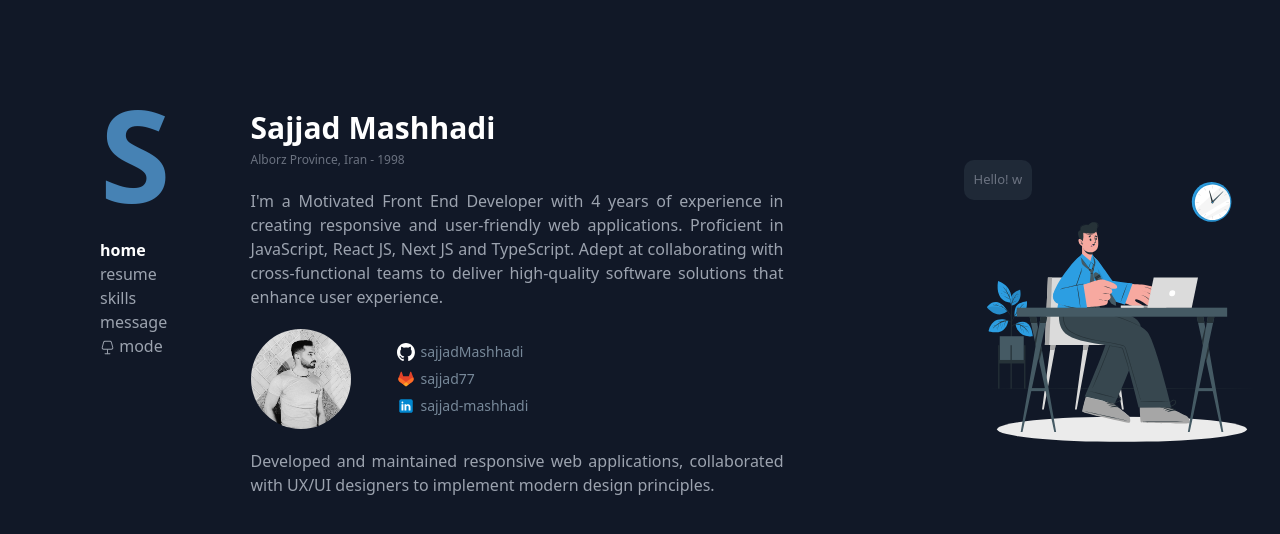
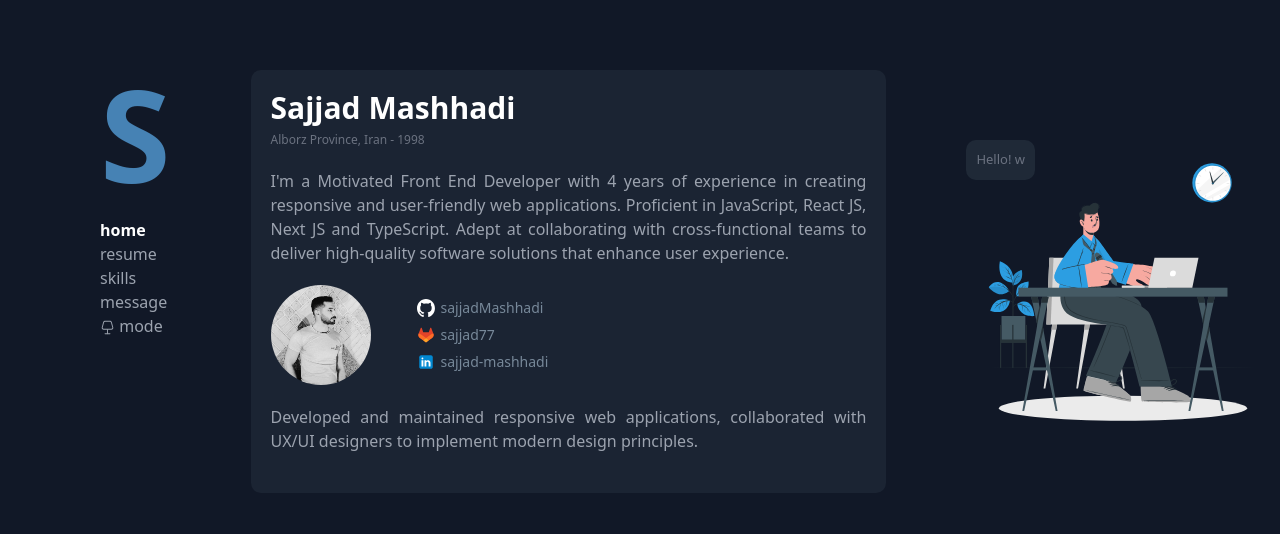
Before and after one commit to SajjadMashhadi/resume, a Next.js app: page / in a window 1280 px wide. Shown: the top 534 px of the page. Built offline with nearby package versions, Linux system fonts and the light colour scheme.

Commit message:
add background for main content sections

```diff
--- a/app/layout.tsx
+++ b/app/layout.tsx
@@ -22,11 +22,11 @@ export default function RootLayout({
     <html lang="en">
       <body className="inter.className">
         <ThemeProvider attribute="class" defaultTheme="dark" enableSystem>
-          <div className=" dark:bg-gray-900   dark:text-gray-400 min-h-screen flex flex-row justify-center xl:justify-evenly xl:pl-[100px]">
-            <div className="flex flex-col xl:gap-20 xl:flex-row w-[360px] sm:w-[580px] lg:w-[780px] xl:w-[1300px] xl:pt-[90px] justify-between  ">
+          <div className=" dark:bg-gray-900   dark:text-gray-400 text-gray-700 min-h-screen flex flex-row justify-center xl:justify-evenly xl:pl-[100px] pb-[20px] ">
+            <div className="flex flex-col xl:gap-20 xl:flex-row w-[360px] sm:w-[580px] lg:w-[780px] xl:w-[1300px] xl:pt-[70px] justify-between  ">
               <Navbar />
 
-              <div className="w-fit xl:w-[800px] mt-[20px] xl:mt-0">
+              <div className="w-fit xl:w-[800px] mt-[20px] xl:mt-0 h-fit bg-gray-50 dark:bg-[rgb(31_41_55_/_75%)] px-[20px] rounded-[10px] pb-[20px] ">
                 {children}
               </div>
 
--- a/app/page.tsx
+++ b/app/page.tsx
@@ -2,7 +2,7 @@ import Profile from "./ui/profile";
 
 export default function Home(): React.ReactNode {
   return (
-    <main className="pt-5 flex flex-col gap-5 xl:pr-[100px]">
+    <main className="pt-5 flex flex-col gap-5 ">
       <div>
         <h1 className="text-3xl font-bold dark:text-white">Sajjad Mashhadi</h1>
         <div className="text-[12px] text-gray-500 mt-[5px]">
--- a/app/resume/page.tsx
+++ b/app/resume/page.tsx
@@ -3,7 +3,7 @@ import Gallery from "@/app/ui/gallery";
 
 export default function Page() {
   return (
-    <div className="flex flex-row gap-[10px] pt-[30px]">
+    <div className="flex flex-row gap-[10px] pt-[10px]">
       <div className="flex flex-col items-center pt-[3px] gap-[5px]">
         <Image
           width={40}
@@ -20,7 +20,7 @@ export default function Page() {
           src="/nahira.JFIF"
           alt="kharazmi"
         />
-        <div className="w-[1px] h-[848px] sm:h-[385px] lg:h-[340px] xl:h-[345px] bg-gray-300 dark:bg-gray-700"></div>
+        <div className="w-[1px] h-[765px] sm:h-[410px] lg:h-[340px] xl:h-[345px] bg-gray-300 dark:bg-gray-700"></div>
         <div className="w-[20px] h-[20px] rounded-[50%] bg-gray-300 dark:bg-gray-700"></div>
       </div>
       <div className=" flex flex-col pt-[10px] gap-[60px]">
--- a/app/ui/imageItem.tsx
+++ b/app/ui/imageItem.tsx
@@ -42,7 +42,7 @@ export default function ImageItem({
           "rounded-xl cursor-pointer border-[0.5px] border-solid border-[#80808062] dark:border-none",
           {
             "hidden lg:inline-block h-[250px] w-[200px]": vertical,
-            " h-auto  lg:h-[120px] w-[300px] sm:w-[250px] sm:h-[140px] lg:w-[200px]":
+            " h-auto  lg:h-[120px] w-[300px] sm:w-[230px] sm:h-[140px] lg:w-[200px]":
               !vertical,
             "transition-all duration-500 blur-[4px]": blur,
           }
```
